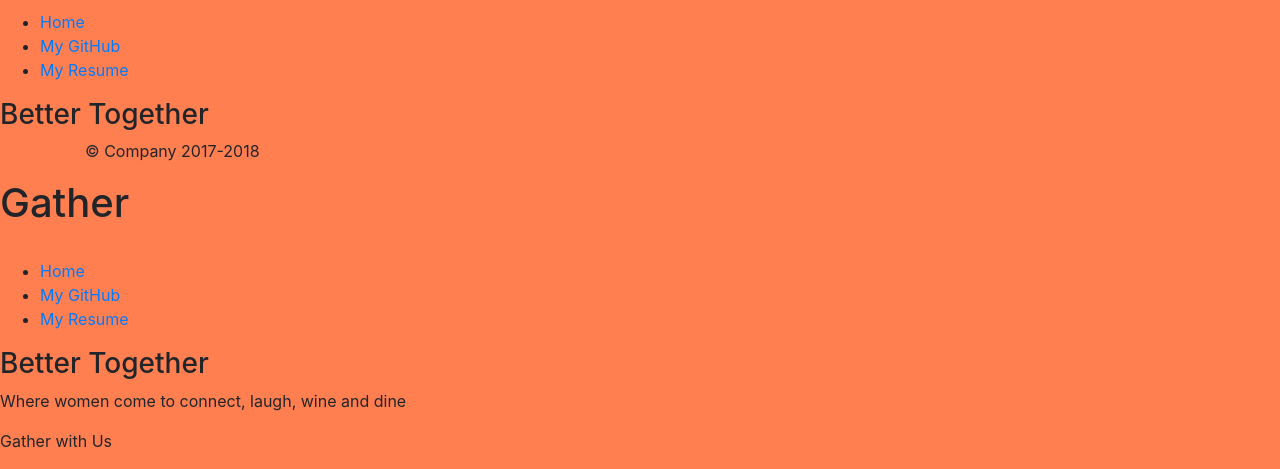
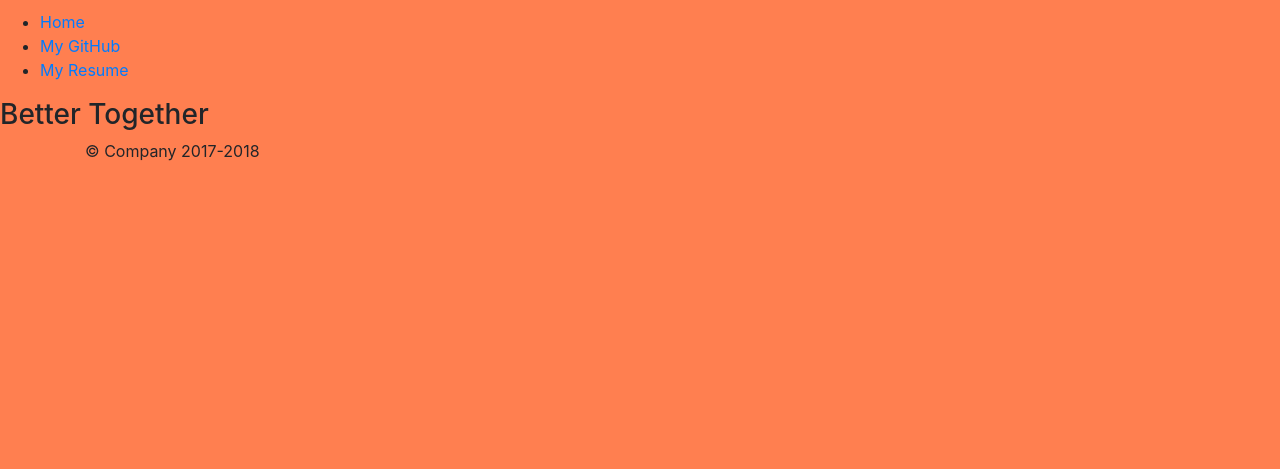
Before and after one commit to roseji/RosePortfolio, a plain HTML site: page index.html in a window 1280 px wide. Shown: the part 746-1215 px from the top of the page. After the commit the page ends 925 px from the top, so only its background shows below. Drawn offline with nearby package versions, Linux system fonts and the light colour scheme.

Commit message:
deleted old html

```diff
--- a/index.html
+++ b/index.html
@@ -122,40 +122,9 @@
 
 <!DOCTYPE html>
 <html>
-  <head>
-    <meta charset="utf-8">
-    <meta name="viewport" content="width=device-width">
-    <title>Portfolio</title>
-    <link rel="stylesheet" href="https://stackpath.bootstrapcdn.com/bootstrap/4.1.3/css/bootstrap.min.css" integrity="sha384-MCw98/SFnGE8fJT3GXwEOngsV7Zt27NXFoaoApmYm81iuXoPkFOJwJ8ERdknLPMO" crossorigin="anonymous">
-    <link href="style.css" rel="stylesheet" type="text/css" />
-  </head>
-  <body>
-    <header id="banner">
-			<h1>Gather</h1>
-      <h1><github></github></h1>
-      <img src="Self care image.jpg" alt=""/>
-
-		</header>
-
-		<nav>
-			<ul>
-				<li><a href="#">Home</a></li>
-				<li><a href="#">My GitHub</a></li>
-				<li><a href="#">My Resume</a></li>
-			</uL>
-		</nav>
-
-		<section id="main">
-			<h3>Better Together</h3>
 
 
 
-			<p>Where women come to connect, laugh, wine and dine</p>
-		</section>
 
-    	<footer>
-      		<p>Gather with Us</p>
-    	</footer>
 
-  </body>
 </html>
```
